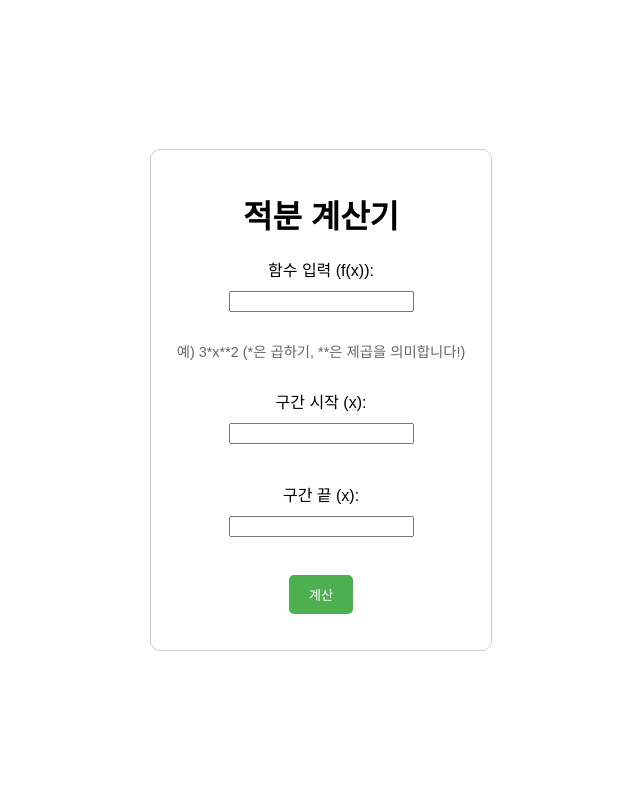
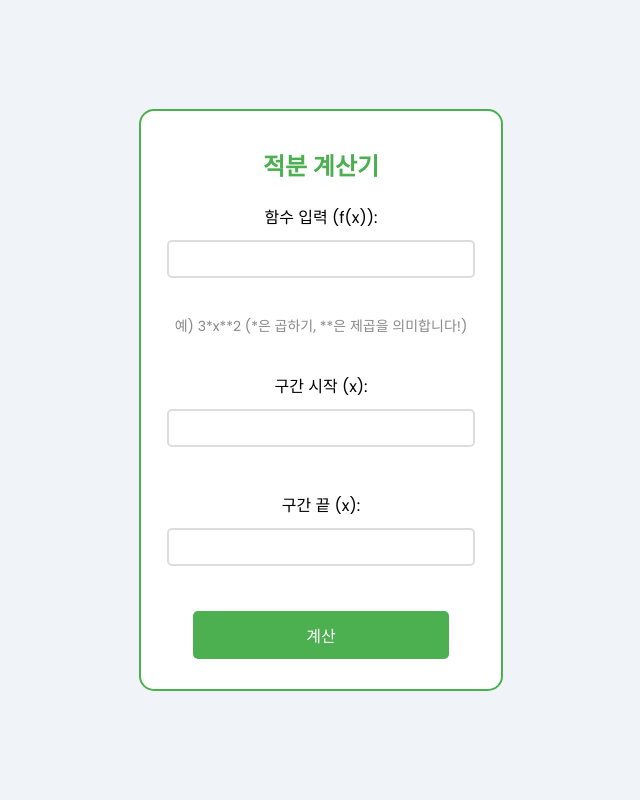
Before and after one commit to jinhwan31/integral-calculator, a Flask app: page / in a window 1280 px wide. Shown: the whole page, without its empty margins (319-959 px from the left). Run offline with Flask 3, Linux system fonts and the light colour scheme.

Commit message:
Update index.html

```diff
--- a/templates/index.html
+++ b/templates/index.html
@@ -1,9 +1,10 @@
-</html><!DOCTYPE html>
+<!DOCTYPE html>
 <html lang="ko">
 <head>
     <meta charset="UTF-8">
     <meta name="viewport" content="width=device-width, initial-scale=1.0">
     <title>적분 계산기</title>
+    <link href="https://fonts.googleapis.com/css2?family=Poppins:wght@400;600&display=swap" rel="stylesheet">
     <style>
         body {
             display: flex;
@@ -11,42 +12,72 @@
             align-items: center;
             height: 100vh;
             margin: 0;
-            font-family: Arial, sans-serif;
+            background-color: #f0f4f8;
+            font-family: 'Poppins', sans-serif;
         }
 
         .container {
             text-align: center;
             padding: 20px;
-            border: 1px solid #ccc;
-            border-radius: 10px;
-            width: 300px;
+            border: 2px solid #4CAF50;
+            border-radius: 15px;
+            width: 320px;
+            background-color: #ffffff;
         }
 
         h1 {
+            color: #4CAF50;
             margin-bottom: 20px;
+            font-size: 24px;
+            font-weight: 600;
         }
 
         label, input, button {
             display: block;
             margin: 10px auto;
+            font-size: 16px;
+            width: 80%;
+            text-align: center;
+        }
+
+        input[type="text"], input[type="number"] {
+            padding: 8px;
+            font-size: 16px;
+            width: 90%;
+            border: 2px solid #ddd;
+            border-radius: 5px;
+        }
+
+        input[type="text"]:focus, input[type="number"]:focus {
+            border-color: #4CAF50;
+            outline: none;
+        }
+
+        .description {
+            font-size: 14px;
+            color: #888;
+            margin-top: -10px;
         }
 
         button {
-            padding: 10px 20px;
+            padding: 12px 20px;
             background-color: #4CAF50;
             color: white;
             border: none;
             border-radius: 5px;
             cursor: pointer;
+            font-size: 16px;
+            transition: background-color 0.3s ease;
         }
 
         button:hover {
             background-color: #45a049;
         }
 
-        .description {
-            font-size: 0.9em;
-            color: #666;
+        h2 {
+            margin-top: 20px;
+            font-size: 18px;
+            color: #333;
         }
 
     </style>
```
